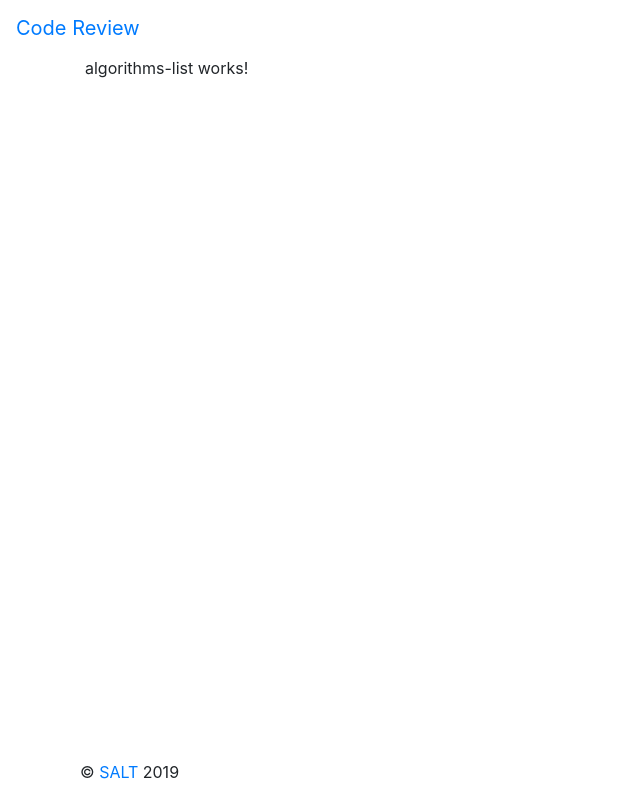
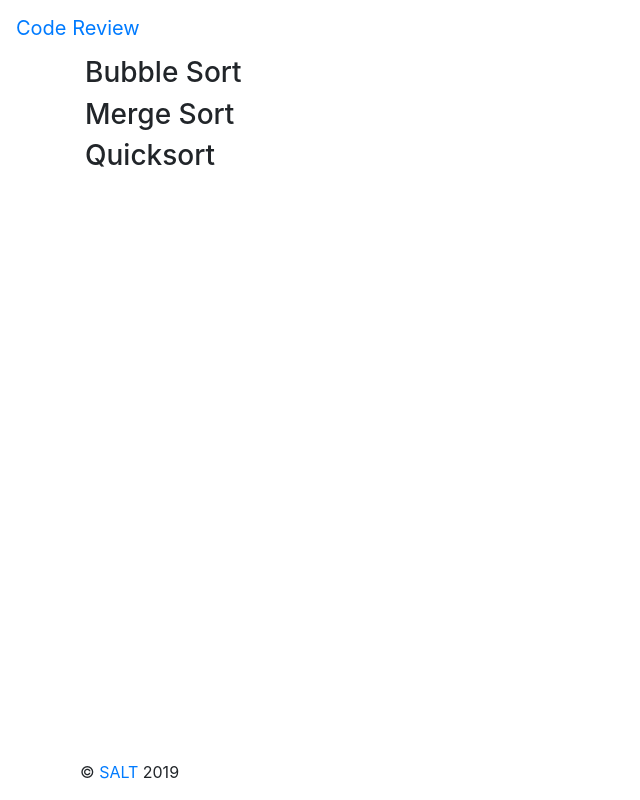
Before and after one commit to KyKri/code-review, an Angular app: page /algorithms in a window 1280 px wide. Shown: the whole page, without its empty margins (0-640 px from the left). Built offline with nearby package versions, Linux system fonts and the light colour scheme.

Commit message:
started fleshing out algorithms list

```diff
--- a/src/app/algorithms-list/algorithms-list.component.html
+++ b/src/app/algorithms-list/algorithms-list.component.html
@@ -1 +1,5 @@
-<p>algorithms-list works!</p>
+<div>
+    <div *ngFor="let alg of algorithms">
+        <h3>{{ alg.name }}</h3>
+    </div>
+</div>
```
